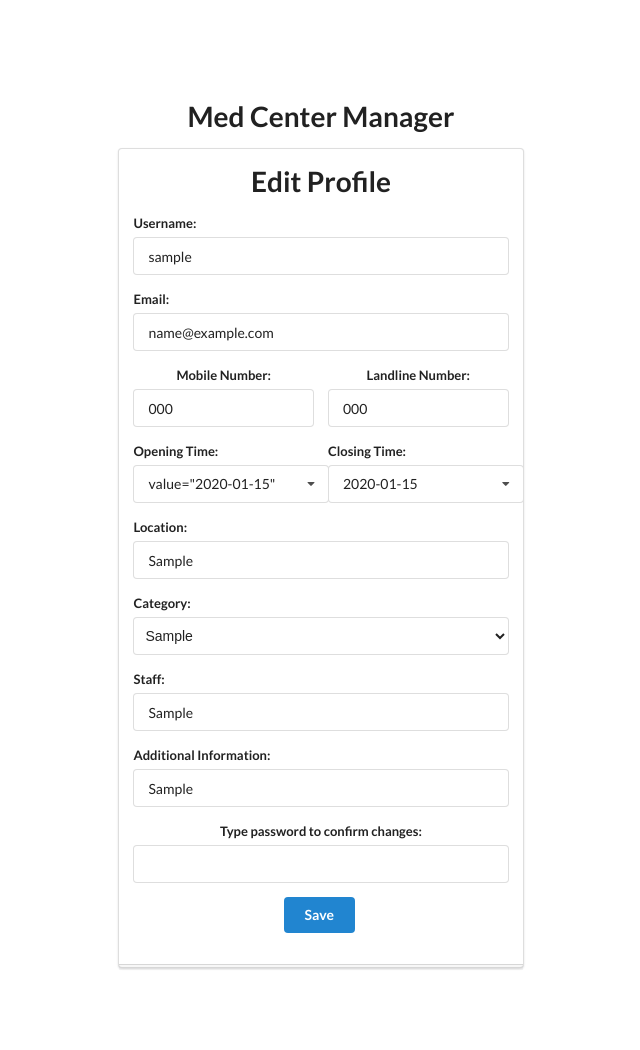
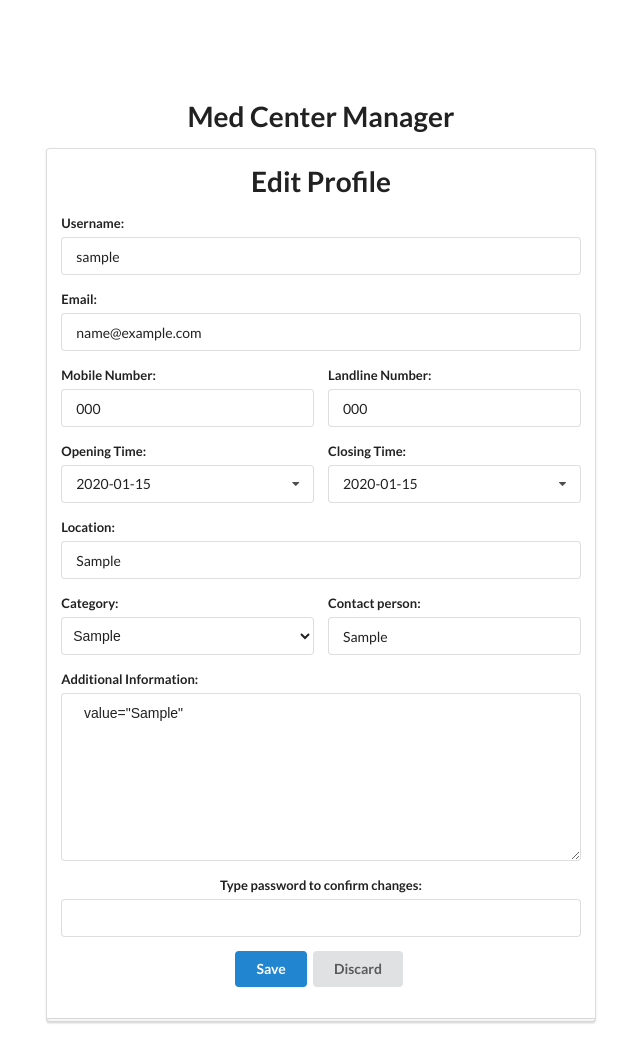
Before and after one commit to gabrielchase/CS-165-Medical-Center-Manager, a Django app: page /users/edit/ in a window 1280 px wide. Shown: the whole page, without its empty margins (319-959 px from the left). Before the commit the page ends 970 px from the top, so only its background shows below. Run offline with Django 3.2, Linux system fonts and the light colour scheme; a user stored in the database is signed in; tables that the repository leaves empty hold one stand-in row (values such as "Sample post"); parts of the project's set-up code (start-up, migrations or seed data) failed here and were passed over; some libraries are stand-ins or nearby versions.

Commit message:
Updated edit profile form and dashboard

```diff
--- a/src/templates/dashboard/home.html
+++ b/src/templates/dashboard/home.html
@@ -8,7 +8,7 @@
 			{% block content %}
   			<h1 class="ui header" align="left">Dashboard
   			<div class="sub header" align="left" style="margin-bottom:5px;"><small>Welcome,&nbsp;
-  				<a href="{% url 'users:update' %}" title="Edit profile"><strong>{{ current_user.username }} </strong><i class="setting icon"></i></a></small>
+  				<strong>{{ current_user.username }} </strong></small>
 			</div></h1>
 		</div>
 		<div class="row">
--- a/src/templates/users/user_update.html
+++ b/src/templates/users/user_update.html
@@ -1,6 +1,6 @@
 <div class="ui grid container center aligned" style="margin-top: 60px">
     <div class="row">
-        <div class="six wide computer column eleven wide tablet eleven wide mobile">
+        <div class="eight wide computer column thirteen wide tablet thirteen wide mobile">
 
             {% extends "base.html" %}
 
@@ -22,12 +22,12 @@
 
                     <div class="two fields">
                         <div class="field">
-                            <label for="mobile_number">Mobile Number: </label>
+                            <label for="mobile_number" align="left">Mobile Number: </label>
                             <input type="text" name="mobile_number" {% if object.mobile_number %} value="{{ object.mobile_number }}" {% endif %}  />
                         </div>
 
                         <div class="field">
-                            <label for="landline_number">Landline Number: </label>
+                            <label for="landline_number" align="left">Landline Number: </label>
                             <input type="text" name="landline_number" {% if object.landline_number %} value="{{ object.landline_number }}" {% endif %}  />
                         </div>
                     </div>
@@ -41,7 +41,7 @@
 
                             <div class="ui selection dropdown">
                                 <input type="hidden" name="opening-time">
-                                <i class="dropdown icon"></i> <div class="text">{% if object.administratordetails.open_time %} value="{{ object.administratordetails.open_time }}" {% endif %}</div>
+                                <i class="dropdown icon"></i> <div class="text">{% if object.administratordetails.open_time %} {{ object.administratordetails.open_time }} {% endif %}</div>
                                 <div class="menu">
                                     <div class="item" data-value="00:00">00:00 / 12:00 AM</div>
                                     <div class="item" data-value="01:00">01:00 / 01:00 AM</div>
@@ -111,7 +111,7 @@
                         <label for="location" align="left">Location: </label>
                         <input type="text" name="location" {% if object.administratordetails.location %} value="{{ object.administratordetails.location }}" {% endif %} />
                     </div>
-
+                    <div class="two fields">
                         <div class="field">
                             <label for="category" align="left">Category: </label>
                             <!-- <input type="text" name="category" {% if object.administratordetails.category %} value="{{ object.administratordetails.category }}" {% endif %} /> -->
@@ -128,13 +128,14 @@
                         </div>
 
                         <div class="field">
-                    <label for="staff" align="left">Staff: </label>
+                            <label for="staff" align="left">Contact person: </label>
                             <input type="text" name="staff" {% if object.administratordetails.staff %} value="{{ object.administratordetails.staff }}" {% endif %} />
+                        </div>
                     </div>
 
                     <div class="field">
                         <label for="additional_info" align="left">Additional Information: </label>
-                    <input type="text" name="additional_info" {% if object.administratordetails.additional_info %} value="{{ object.administratordetails.additional_info }}" {% endif %} />
+                        <textarea name="additional_info"> {% if object.administratordetails.additional_info %} value="{{ object.administratordetails.additional_info }}" {% endif %} </textarea>
                     </div>
                     {% endif%}
 
@@ -144,6 +145,7 @@
                     </div>
 
                     <input type="submit" value="Save" class="ui blue button" />
+                    <a class="ui button" href={% url 'dashboard:home' %}>Discard</a>
                 </form>
             </div>
 
```
Lines whose indentation alone changed are shown as unchanged.
